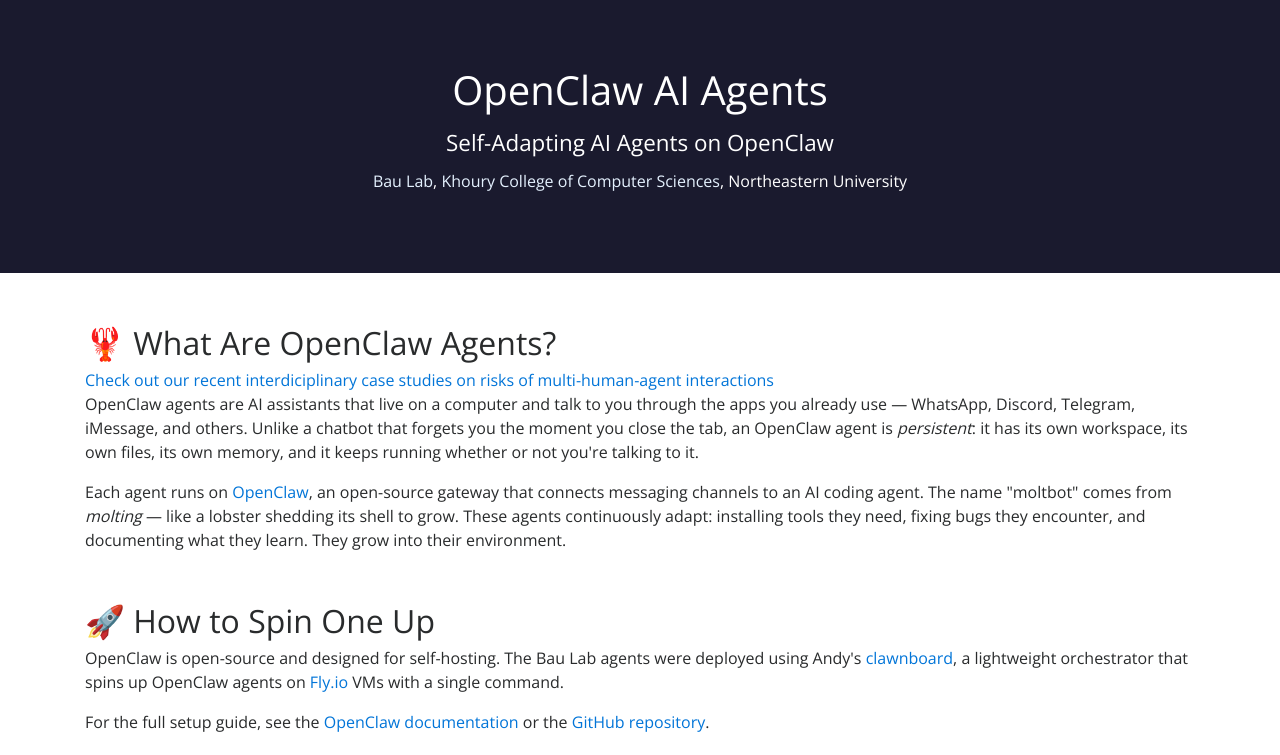
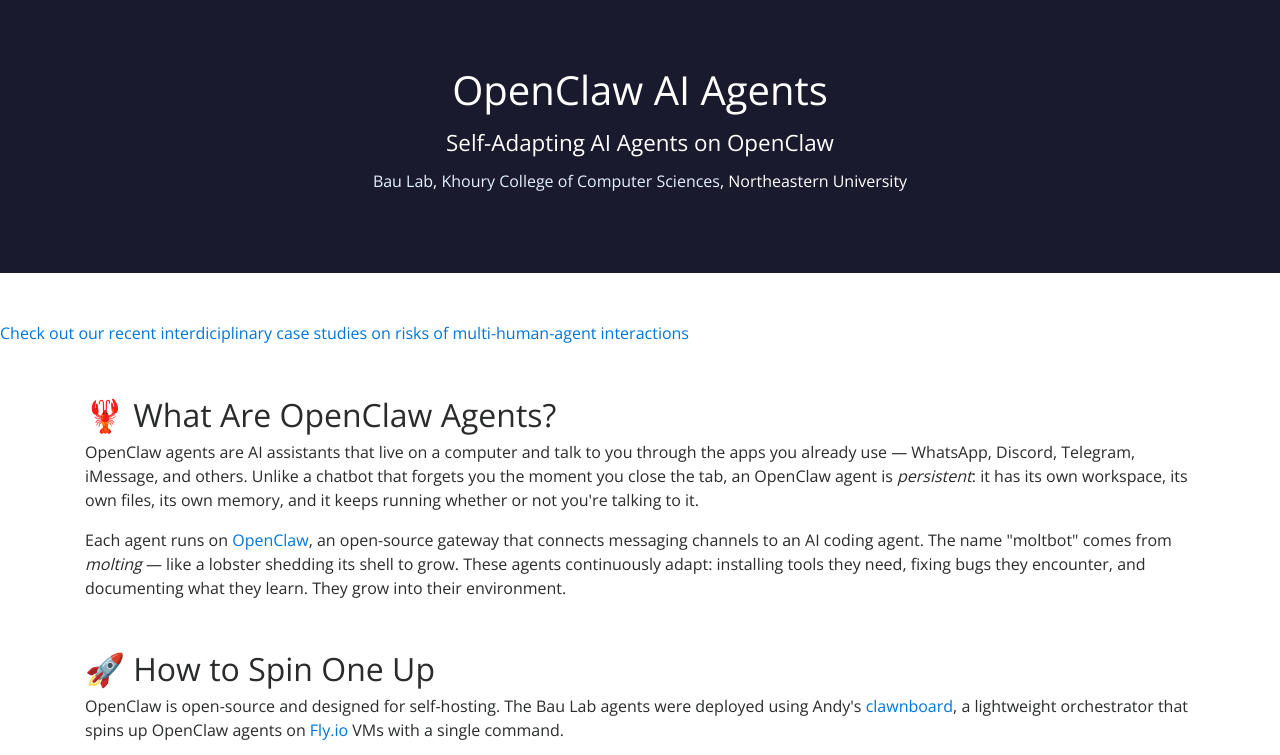
Before and after one commit to wendlerc/moltbots-page, a plain HTML site: page public/index.html in a window 1280 px wide. Shown: the top 755 px of the page. Drawn offline with nearby package versions, Linux system fonts and the light colour scheme.

Commit message:
Update index.html

```diff
--- a/public/index.html
+++ b/public/index.html
@@ -29,12 +29,13 @@
  </div>
 </div>
 
+<center></center><b></b><a href="https://agentsofchaos.baulab.info" target="_blank">Check out our recent interdiciplinary case studies on risks of multi-human-agent interactions</a></b></center>
+
 <div class="container">
 
 <!-- ============ SECTION 1 ============ -->
 <h2 id="what">🦞 What Are OpenClaw Agents?</h2>
 
-<b></b><a href="https://agentsofchaos.baulab.info" target="_blank">Check out our recent interdiciplinary case studies on risks of multi-human-agent interactions</a></b>
 
 <p>
 OpenClaw agents are AI assistants that live on a computer and talk to you through the apps you already use &mdash; WhatsApp, Discord, Telegram, iMessage, and others. Unlike a chatbot that forgets you the moment you close the tab, an OpenClaw agent is <em>persistent</em>: it has its own workspace, its own files, its own memory, and it keeps running whether or not you're talking to it.
```
